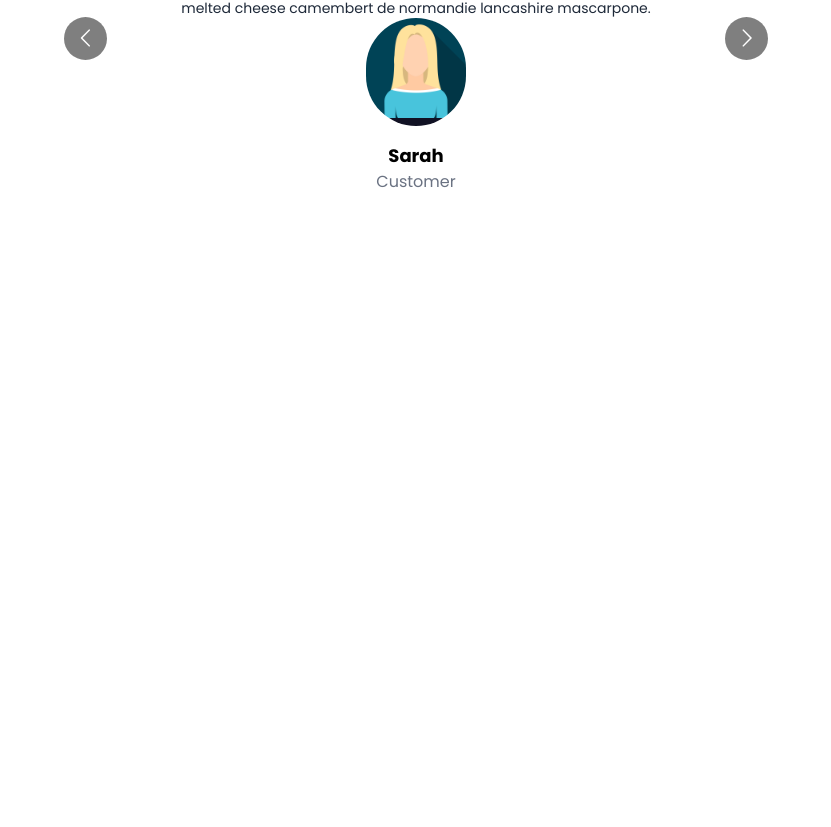
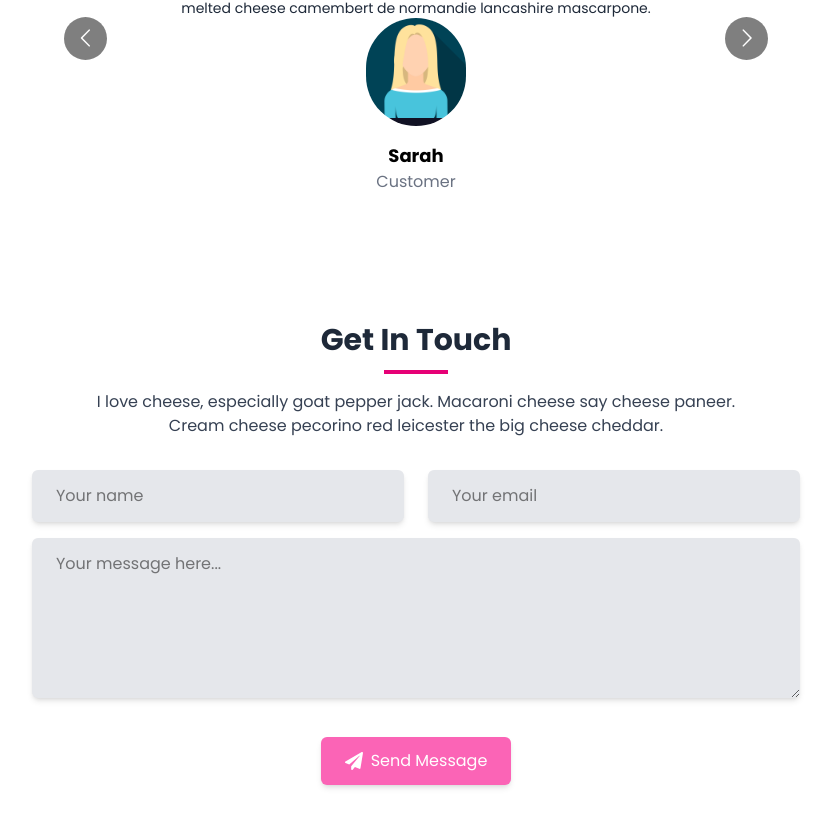
Before and after one commit to gabriellamsa/nextjs-product-landing, a Next.js app: page / in a window 1280 px wide. Shown: the part 2874-3701 px from the top of the page, without its empty margins (224-1055 px from the left). Before the commit the page ends 3132 px from the top, so only its background shows below. Built offline with nearby package versions, Linux system fonts and the light colour scheme.

Commit message:
feat: add Contact section to home

```diff
--- /dev/null
+++ b/src/app/components/home/Contact.tsx
@@ -0,0 +1,46 @@
+import { FaPaperPlane } from "react-icons/fa";
+
+export const Contact = () => {
+  return (
+    <div className="pt-16 pb-16">
+      <h1 className="text-2xl sm:text-3xl text-center text-gray-800 dark:text-white font-bold">
+        Get In Touch
+      </h1>
+      <span className="block w-16 h-1 bg-pink-600 mx-auto mt-3"></span>
+      <p className="text-center text-sm sm:text-base text-gray-700 dark:text-gray-200 mt-4">
+        I love cheese, especially goat pepper jack. Macaroni cheese say cheese
+        paneer.
+      </p>
+      <p className="text-center text-sm sm:text-base text-gray-700 dark:text-gray-200 mb-8">
+        Cream cheese pecorino red leicester the big cheese cheddar.
+      </p>
+
+      <div className="w-[90%] sm:w-[80%] lg:w-[60%] mx-auto">
+        <div className="grid grid-cols-1 lg:grid-cols-2 gap-6 mb-4">
+          <input
+            type="text"
+            placeholder="Your name"
+            className="w-full text-black bg-gray-200 dark:bg-gray-300 shadow-md outline-none px-6 py-3.5 rounded-md"
+          />
+          <input
+            type="email"
+            placeholder="Your email"
+            className="w-full text-black bg-gray-200 dark:bg-gray-300 shadow-md outline-none px-6 py-3.5 rounded-md"
+          />
+        </div>
+
+        <div>
+          <textarea
+            placeholder="Your message here..."
+            className="w-full h-40 text-black bg-gray-200 dark:bg-gray-300 shadow-md outline-none px-6 py-3.5 rounded-md"
+          ></textarea>
+        </div>
+      </div>
+
+      <button className="mt-8 flex items-center gap-2 bg-pink-400 text-white px-6 py-3 rounded-md shadow-md hover:bg-pink-800 transition mx-auto cursor-pointer">
+        <FaPaperPlane size={18} />
+        Send Message
+      </button>
+    </div>
+  );
+};
--- a/src/app/components/home/Home.tsx
+++ b/src/app/components/home/Home.tsx
@@ -2,6 +2,7 @@ import { About } from "./About";
 import { Features } from "./Features";
 import { Hero } from "./Hero";
 import { Review } from "../reviews/Review";
+import { Contact } from "./Contact";
 
 export const HomePage = () => {
   return (
@@ -35,6 +36,7 @@ export const HomePage = () => {
         ]}
       />
       <Review />
+      <Contact />
     </div>
   );
 };
```
